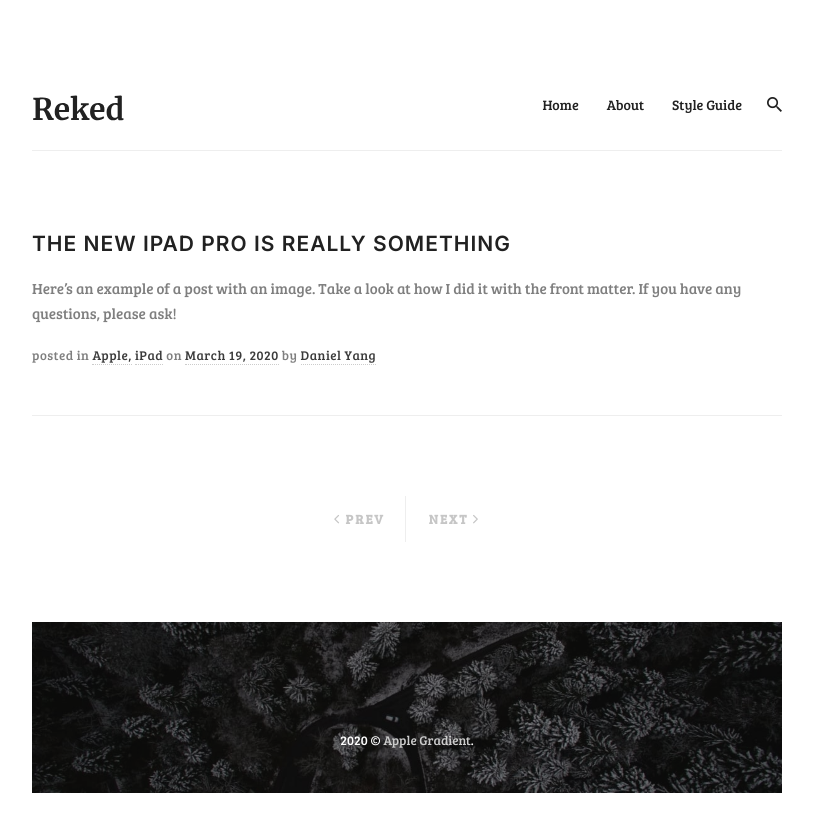
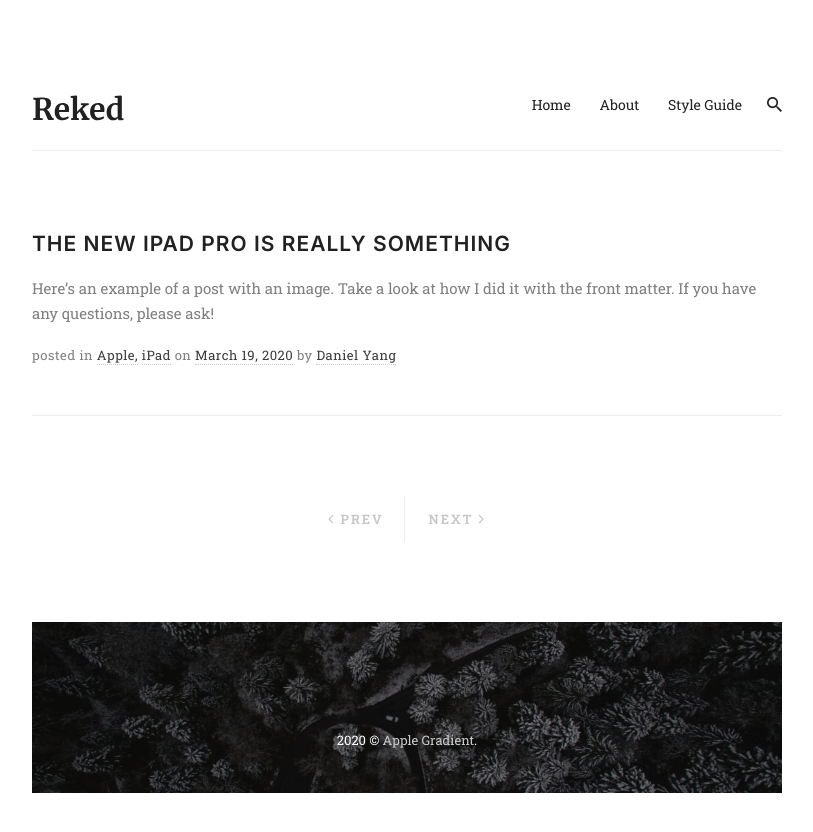
Before and after one commit to Danyatie/Danyatie.github.io, a Jekyll site: the page built from index.html, in a window 1280 px wide. Shown: the top 832 px of the page, without its empty margins (233-1046 px from the left). Built offline with Jekyll 4.4.1, drawn with Linux system fonts in a browser that asks for light colours; nearby versions of some CDN libraries; the list of posts is cut into pages by our own code.

Commit message:
switch out fonts

```diff
--- a/_sass/0-settings/_variables.scss
+++ b/_sass/0-settings/_variables.scss
@@ -35,12 +35,12 @@ $border-color: $light-gray;
 // *****************
 // Typography
 // *****************
-@import url('https://fonts.googleapis.com/css2?family=Bree+Serif&display=swap');
+@import url('https://fonts.googleapis.com/css2?family=Roboto+Slab:wght@400;600&display=swap');
 $base-font-size: 15px;
 $base-font-style: normal;
 $base-font-variant: normal;
 $base-font-weight: normal;
-$base-font-family: 'Bree Serif', serif;
+$base-font-family: 'Roboto Slab', serif;
 $base-line-height: 26px;
 
 // Headings
```
